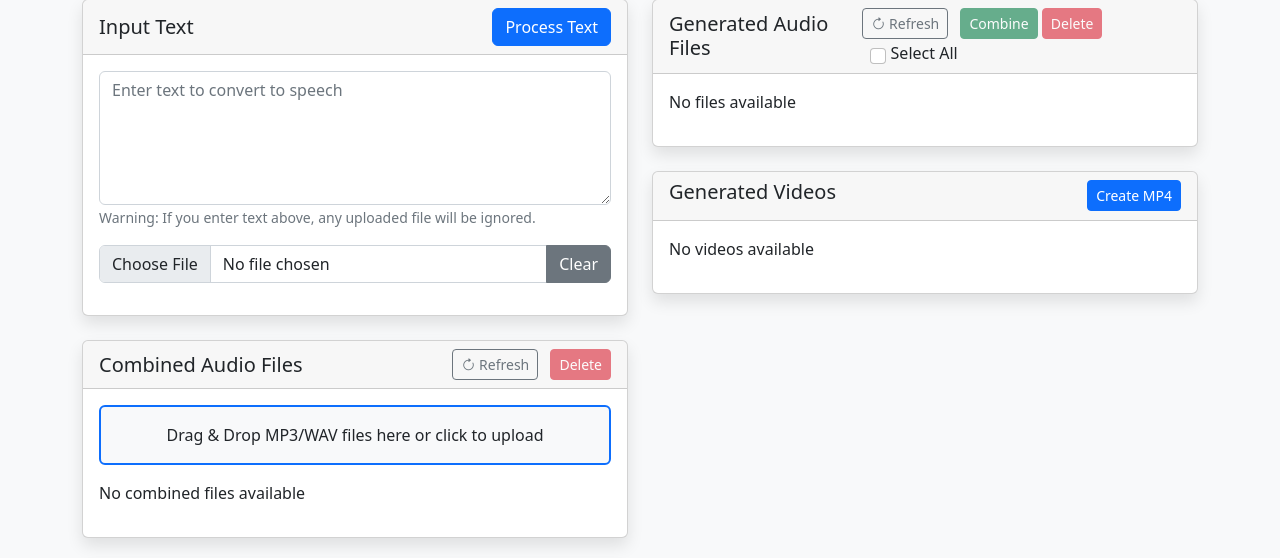
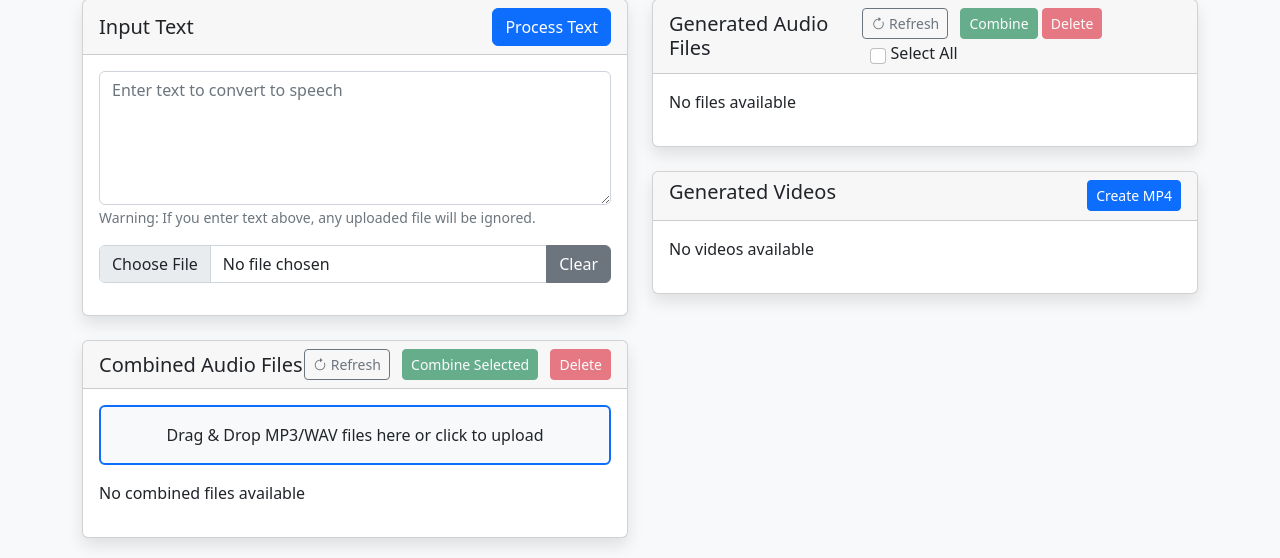
Before and after one commit to alperyzx/TR_tts, a Flask app: page / in a window 1280 px wide. Shown: the part 105-663 px from the top of the page. Run offline with Flask 3, Linux system fonts and the light colour scheme; data that the repository does not hold is empty; parts of the project's set-up code (start-up, migrations or seed data) failed here and were passed over; some libraries are stand-ins or nearby versions.

Commit message:
Add functionality to combine selected audio files: implement endpoint and UI for combining MP3/WAV files

```diff
--- a/app.py
+++ b/app.py
@@ -144,6 +144,37 @@ def combine_files():
         return jsonify({'status': 'error', 'message': f'Error combining files: {str(e)}'})
 
 
+@app.route('/combine_combined_files', methods=['POST'])
+def combine_combined_files():
+    """Combine selected files in WORKDIR and save the result in WORKDIR"""
+    data = request.get_json()
+    sorted_files = data.get('sorted_files', [])
+    basename = data.get('basename', '')
+
+    if len(sorted_files) < 2:
+        return jsonify({'status': 'error', 'message': 'At least two files required'})
+    if not basename:
+        return jsonify({'status': 'error', 'message': 'Basename is required'})
+
+    # Determine output format based on majority of input files
+    mp3_count = sum(1 for f in sorted_files if f.lower().endswith('.mp3'))
+    wav_count = sum(1 for f in sorted_files if f.lower().endswith('.wav'))
+    output_format = 'mp3'  # if mp3_count >= wav_count else 'wav'
+
+    try:
+        combined = AudioSegment.empty()
+        for file in sorted_files:
+            file_path = os.path.join(WORKDIR, file)
+            segment = AudioSegment.from_file(file_path)
+            combined += segment
+        output_file = f"{basename}.{output_format}"
+        output_path = os.path.join(WORKDIR, output_file)
+        combined.export(output_path, format=output_format)
+        return jsonify({'status': 'success', 'message': 'Files combined successfully', 'output_file': output_file})
+    except Exception as e:
+        return jsonify({'status': 'error', 'message': f'Error combining files: {str(e)}'})
+
+
 @app.route('/create_video', methods=['POST'])
 def create_video_route():
     """Create an MP4 file using a selected combined mp3/wav file and a selected image"""
--- a/templates/index.html
+++ b/templates/index.html
@@ -221,6 +221,12 @@
                 background-color: #0d6efd !important;
                 color: #fff !important;
             }
+            /* Night mode for combine-combined-basename input field */
+            #combine-combined-basename {
+                background-color: #333;
+                color: #e0e0e0;
+                border-color: #555;
+            }
         }
 
         /* Make video players align to the right like audio players */
@@ -311,6 +317,7 @@
                         <h5 class="m-0">Combined Audio Files</h5>
                         <div>
                             <button id="refresh-combined-btn" class="btn btn-sm btn-outline-secondary"><i class="bi bi-arrow-clockwise"></i> Refresh</button>
+                            <button id="combine-combined-btn" class="btn btn-sm btn-success ms-2" disabled>Combine Selected</button>
                             <button id="delete-combined-btn" class="btn btn-sm btn-danger ms-2" disabled>Delete</button>
                         </div>
                     </div>
@@ -319,6 +326,9 @@
                         <div id="combined-upload-container" class="mb-3 p-3 border border-2 border-primary rounded bg-light text-center" style="cursor:pointer;">
                             <span id="combined-upload-label">Drag & Drop MP3/WAV files here or click to upload</span>
                             <input type="file" id="combined-upload-input" accept=".mp3,.wav" multiple style="display:none;">
+                        </div>
+                        <div class="mb-3" id="combine-combined-basename-container" style="display: none;">
+                            <input type="text" id="combine-combined-basename" class="form-control" placeholder="Enter output file name (without extension)">
                         </div>
                         <div id="combined-file-list" class="mb-3">
                             <p>No combined files available</p>
@@ -668,7 +678,45 @@
             let fileItems = Array.from(document.querySelectorAll('#combined-file-list .file-item'));
             const selectedCount = fileItems.filter(item => item.querySelector('input[type="checkbox"]').checked).length;
             document.getElementById('delete-combined-btn').disabled = selectedCount === 0;
+            document.getElementById('combine-combined-btn').disabled = selectedCount < 2;
+            document.getElementById('combine-combined-basename-container').style.display = selectedCount >= 2 ? 'block' : 'none';
             checkbox.checked ? fileItem.classList.add('selected') : fileItem.classList.remove('selected');
+        }
+
+        document.getElementById('combine-combined-btn').addEventListener('click', combineCombinedFiles);
+
+        function combineCombinedFiles() {
+            let fileItems = Array.from(document.querySelectorAll('#combined-file-list .file-item'));
+            let selectedFiles = fileItems.filter(item => item.querySelector('input[type="checkbox"]').checked).map(item => item.dataset.filename);
+            if (selectedFiles.length < 2) {
+                showMessage('Please select at least two files to combine', 'warning');
+                return;
+            }
+            const basename = document.getElementById('combine-combined-basename').value.trim();
+            if (!basename) {
+                showMessage('Please provide a basename for the combined file', 'warning');
+                return;
+            }
+            document.getElementById('combine-combined-btn').disabled = true;
+            fetch('/combine_combined_files', {
+                method: 'POST',
+                headers: { 'Content-Type': 'application/json' },
+                body: JSON.stringify({ sorted_files: selectedFiles, basename: basename })
+            })
+            .then(response => response.json())
+            .then(data => {
+                document.getElementById('combine-combined-btn').disabled = false;
+                if (data.status === 'success') {
+                    showMessage(data.message + ': ' + data.output_file, 'success');
+                    loadCombinedFiles();
+                } else {
+                    showMessage(data.message, 'danger');
+                }
+            })
+            .catch(error => {
+                document.getElementById('combine-combined-btn').disabled = false;
+                showMessage('Error: ' + error, 'danger');
+            });
         }
 
         document.getElementById('delete-combined-btn').addEventListener('click', deleteCombinedFiles);
```
